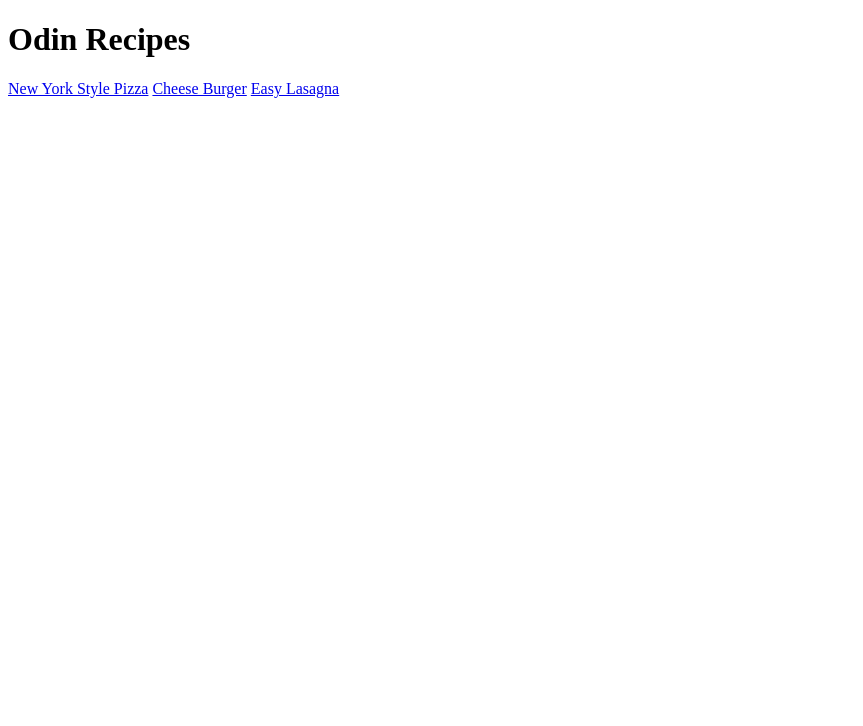
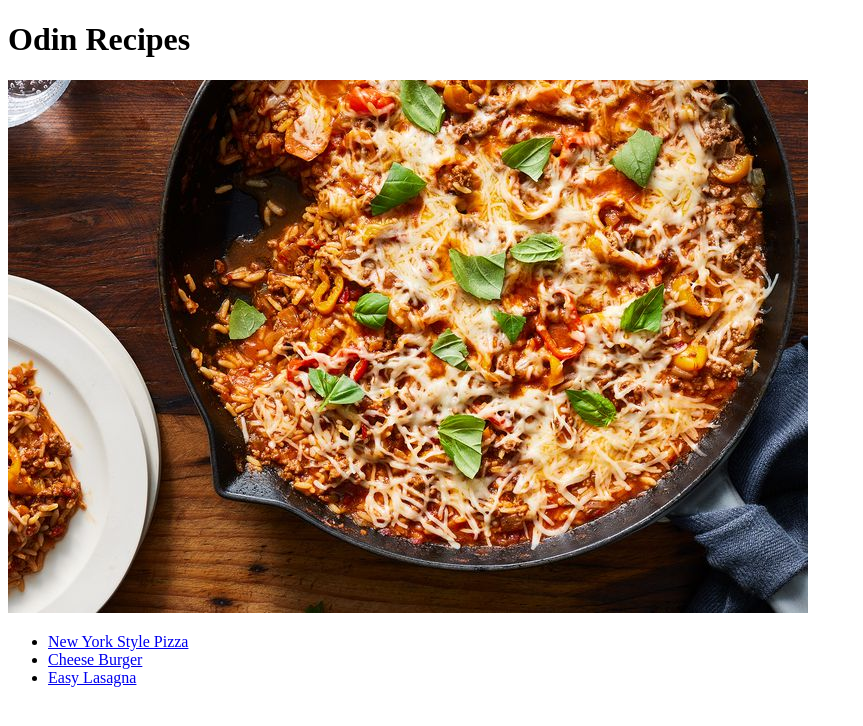
Before and after one commit to crindshelter/odin-recipes, a plain HTML site: page index.html in a window 1280 px wide. Shown: the whole page, without its empty margins (0-863 px from the left). Drawn offline with Linux system fonts and the light colour scheme.

Commit message:
Finished HTML draft code and added an image folder

```diff
--- a/index.html
+++ b/index.html
@@ -7,9 +7,16 @@
     <link rel="stylesheet" href="style.css">
 </head>
 <body>
-    <h1>Odin Recipes</h1>
-    <a href="recipes/pizza.html">New York Style Pizza</a>
-    <a href="recipes/burger.html">Cheese Burger</a>
-    <a href="recipes/lasagna.html">Easy Lasagna</a>
+    <header>
+        <h1>Odin Recipes</h1>
+    </header>
+    <section class="section main">
+        <img src="images/recipes.jpg">
+        <ul>
+            <li><a href="recipes/pizza.html">New York Style Pizza</a></li>
+            <li><a href="recipes/burger.html">Cheese Burger</a></li>
+            <li><a href="recipes/lasagna.html">Easy Lasagna</a></li>
+        </ul>
+    </section>
 </body>
 </html>
```
Also changed, not shown: images/recipes.jpg (added).
